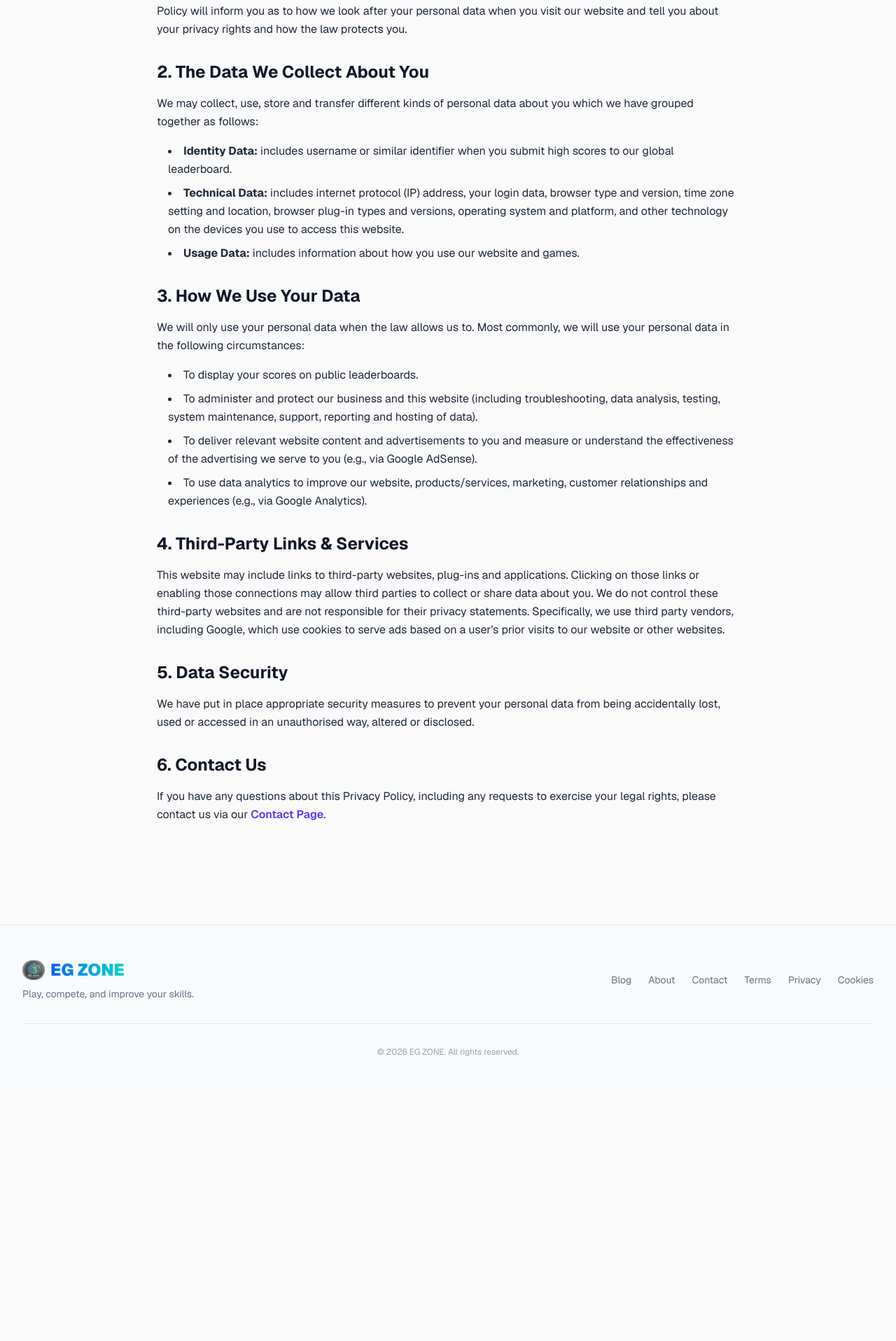
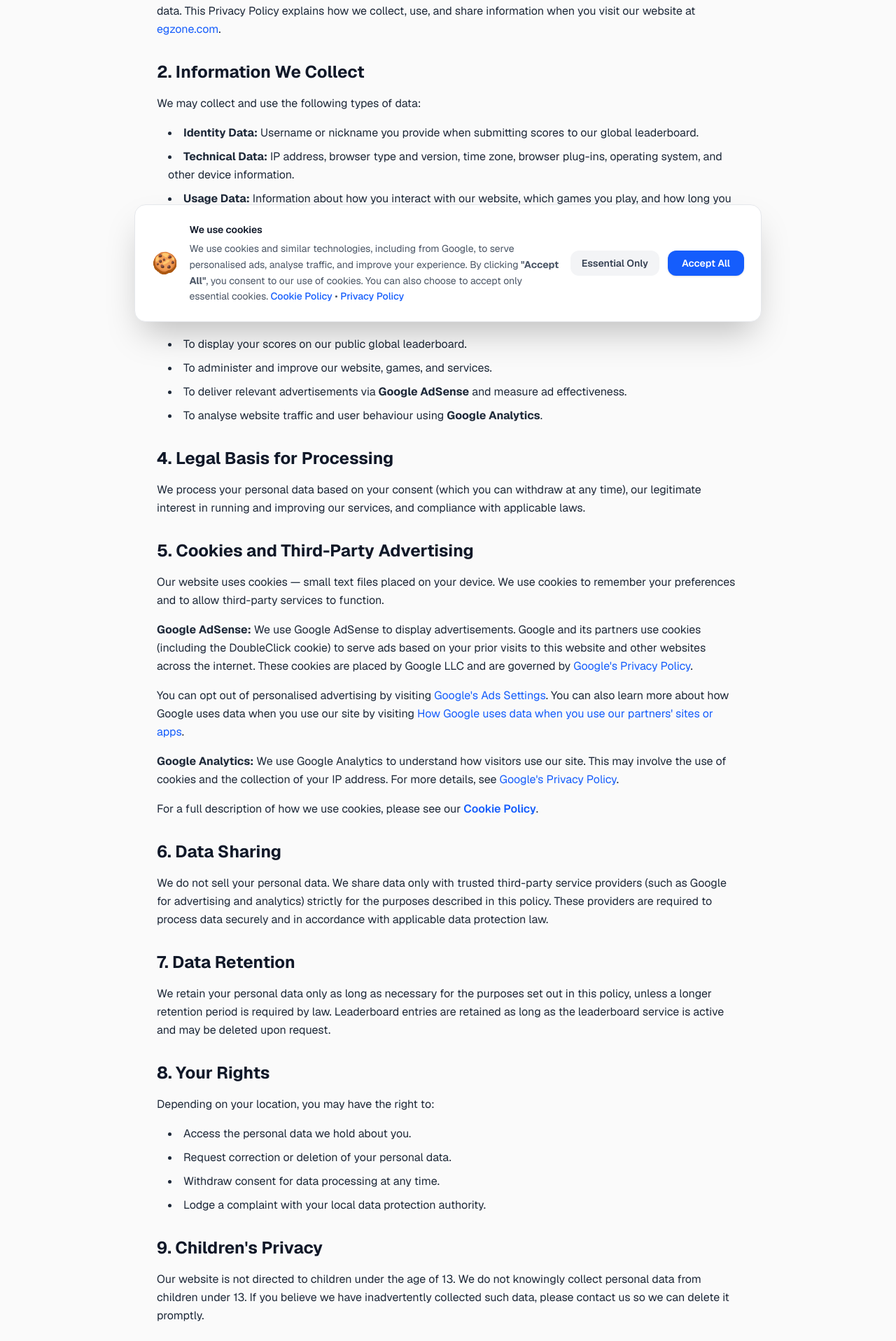
Before and after one commit to eldhosegeorge2004/EG-Zone, a Next.js app: page /privacy in a window 1280 px wide. Shown: the part 324-2240 px from the top of the page at 70% size. Before the commit the page ends 1883 px from the top, so only its background shows below. Built offline with nearby package versions, Linux system fonts and the light colour scheme.

Commit message:
feat: Add cookie consent banner and strengthen Privacy Policy for AdSense compliance

```diff
--- a/src/app/layout.tsx
+++ b/src/app/layout.tsx
@@ -4,6 +4,7 @@
 import "./globals.css";
 import Navbar from "@/components/Navbar";
 import Footer from "@/components/Footer";
+import CookieConsent from "@/components/CookieConsent";
 import Script from "next/script";
 
 const geistSans = Geist({
@@ -59,6 +60,7 @@
           {children}
         </main>
         <Footer />
+        <CookieConsent />
       </body>
     </html>
   );
--- a/src/app/privacy/page.tsx
+++ b/src/app/privacy/page.tsx
@@ -1,63 +1,128 @@
 import Link from "next/link";
+import { Metadata } from "next";
+
+export const metadata: Metadata = {
+  title: "Privacy Policy | EG ZONE",
+  description: "Read the Privacy Policy for EG ZONE. Learn how we collect, use, and protect your data, and how third-party services like Google AdSense use cookies on our site.",
+};
 
 export default function PrivacyPolicy() {
   return (
     <div className="max-w-4xl mx-auto px-4 sm:px-6 lg:px-8 py-16 text-gray-800">
       <div className="mb-12">
         <h1 className="text-4xl font-black tracking-tight text-gray-900 mb-4">Privacy Policy</h1>
-        <p className="text-sm text-gray-500 font-medium uppercase tracking-wider">Last updated: June 27, 2026</p>
+        <p className="text-sm text-gray-500 font-medium uppercase tracking-wider">Last updated: October 21, 2026</p>
       </div>
 
       <div className="space-y-8 leading-relaxed">
         <section>
           <h2 className="text-2xl font-bold text-gray-900 mb-4">1. Introduction</h2>
           <p>
-            Welcome to EG ZONE. We respect your privacy and are committed to protecting your personal data.
-            This Privacy Policy will inform you as to how we look after your personal data when you visit our website
-            and tell you about your privacy rights and how the law protects you.
+            Welcome to <strong>EG ZONE</strong> (&quot;we&quot;, &quot;us&quot;, or &quot;our&quot;). We respect your privacy and are committed to protecting your personal data.
+            This Privacy Policy explains how we collect, use, and share information when you visit our website at{' '}
+            <a href="https://egzone.com" className="text-blue-600 hover:underline">egzone.com</a>.
           </p>
         </section>
 
         <section>
-          <h2 className="text-2xl font-bold text-gray-900 mb-4">2. The Data We Collect About You</h2>
-          <p>We may collect, use, store and transfer different kinds of personal data about you which we have grouped together as follows:</p>
+          <h2 className="text-2xl font-bold text-gray-900 mb-4">2. Information We Collect</h2>
+          <p>We may collect and use the following types of data:</p>
           <ul className="list-disc list-inside mt-4 space-y-2 ml-4">
-            <li><strong>Identity Data:</strong> includes username or similar identifier when you submit high scores to our global leaderboard.</li>
-            <li><strong>Technical Data:</strong> includes internet protocol (IP) address, your login data, browser type and version, time zone setting and location, browser plug-in types and versions, operating system and platform, and other technology on the devices you use to access this website.</li>
-            <li><strong>Usage Data:</strong> includes information about how you use our website and games.</li>
+            <li><strong>Identity Data:</strong> Username or nickname you provide when submitting scores to our global leaderboard.</li>
+            <li><strong>Technical Data:</strong> IP address, browser type and version, time zone, browser plug-ins, operating system, and other device information.</li>
+            <li><strong>Usage Data:</strong> Information about how you interact with our website, which games you play, and how long you spend on each page.</li>
+            <li><strong>Cookie Data:</strong> Data collected through cookies placed by us and third-party partners (see Section 5 below).</li>
           </ul>
         </section>
 
         <section>
           <h2 className="text-2xl font-bold text-gray-900 mb-4">3. How We Use Your Data</h2>
-          <p>We will only use your personal data when the law allows us to. Most commonly, we will use your personal data in the following circumstances:</p>
+          <p>We use your personal data only when the law allows. Common uses include:</p>
           <ul className="list-disc list-inside mt-4 space-y-2 ml-4">
-            <li>To display your scores on public leaderboards.</li>
-            <li>To administer and protect our business and this website (including troubleshooting, data analysis, testing, system maintenance, support, reporting and hosting of data).</li>
-            <li>To deliver relevant website content and advertisements to you and measure or understand the effectiveness of the advertising we serve to you (e.g., via Google AdSense).</li>
-            <li>To use data analytics to improve our website, products/services, marketing, customer relationships and experiences (e.g., via Google Analytics).</li>
+            <li>To display your scores on our public global leaderboard.</li>
+            <li>To administer and improve our website, games, and services.</li>
+            <li>To deliver relevant advertisements via <strong>Google AdSense</strong> and measure ad effectiveness.</li>
+            <li>To analyse website traffic and user behaviour using <strong>Google Analytics</strong>.</li>
           </ul>
         </section>
 
         <section>
-          <h2 className="text-2xl font-bold text-gray-900 mb-4">4. Third-Party Links & Services</h2>
+          <h2 className="text-2xl font-bold text-gray-900 mb-4">4. Legal Basis for Processing</h2>
           <p>
-            This website may include links to third-party websites, plug-ins and applications. Clicking on those links or enabling those connections may allow third parties to collect or share data about you. We do not control these third-party websites and are not responsible for their privacy statements.
-            Specifically, we use third party vendors, including Google, which use cookies to serve ads based on a user's prior visits to our website or other websites.
+            We process your personal data based on your consent (which you can withdraw at any time), our legitimate interest in running and improving our services, and compliance with applicable laws.
           </p>
         </section>
 
         <section>
-          <h2 className="text-2xl font-bold text-gray-900 mb-4">5. Data Security</h2>
+          <h2 className="text-2xl font-bold text-gray-900 mb-4">5. Cookies and Third-Party Advertising</h2>
           <p>
-            We have put in place appropriate security measures to prevent your personal data from being accidentally lost, used or accessed in an unauthorised way, altered or disclosed.
+            Our website uses cookies — small text files placed on your device. We use cookies to remember your preferences and to allow third-party services to function.
+          </p>
+          <p className="mt-4">
+            <strong>Google AdSense:</strong> We use Google AdSense to display advertisements. Google and its partners use cookies (including the DoubleClick cookie) to serve ads based on your prior visits to this website and other websites across the internet. These cookies are placed by Google LLC and are governed by{' '}
+            <a href="https://policies.google.com/privacy" target="_blank" rel="noopener noreferrer" className="text-blue-600 hover:underline">Google&apos;s Privacy Policy</a>.
+          </p>
+          <p className="mt-4">
+            You can opt out of personalised advertising by visiting{' '}
+            <a href="https://myadcenter.google.com/" target="_blank" rel="noopener noreferrer" className="text-blue-600 hover:underline">Google&apos;s Ads Settings</a>.
+            You can also learn more about how Google uses data when you use our site by visiting{' '}
+            <a href="https://policies.google.com/technologies/partner-sites" target="_blank" rel="noopener noreferrer" className="text-blue-600 hover:underline">How Google uses data when you use our partners&apos; sites or apps</a>.
+          </p>
+          <p className="mt-4">
+            <strong>Google Analytics:</strong> We use Google Analytics to understand how visitors use our site. This may involve the use of cookies and the collection of your IP address. For more details, see{' '}
+            <a href="https://policies.google.com/privacy" target="_blank" rel="noopener noreferrer" className="text-blue-600 hover:underline">Google&apos;s Privacy Policy</a>.
+          </p>
+          <p className="mt-4">
+            For a full description of how we use cookies, please see our{' '}
+            <Link href="/cookie" className="text-blue-600 hover:underline font-semibold">Cookie Policy</Link>.
           </p>
         </section>
 
         <section>
-          <h2 className="text-2xl font-bold text-gray-900 mb-4">6. Contact Us</h2>
+          <h2 className="text-2xl font-bold text-gray-900 mb-4">6. Data Sharing</h2>
           <p>
-            If you have any questions about this Privacy Policy, including any requests to exercise your legal rights, please contact us via our <Link href="/contact" className="text-indigo-600 hover:underline font-semibold">Contact Page</Link>.
+            We do not sell your personal data. We share data only with trusted third-party service providers (such as Google for advertising and analytics) strictly for the purposes described in this policy. These providers are required to process data securely and in accordance with applicable data protection law.
+          </p>
+        </section>
+
+        <section>
+          <h2 className="text-2xl font-bold text-gray-900 mb-4">7. Data Retention</h2>
+          <p>
+            We retain your personal data only as long as necessary for the purposes set out in this policy, unless a longer retention period is required by law.
+            Leaderboard entries are retained as long as the leaderboard service is active and may be deleted upon request.
+          </p>
+        </section>
+
+        <section>
+          <h2 className="text-2xl font-bold text-gray-900 mb-4">8. Your Rights</h2>
+          <p>Depending on your location, you may have the right to:</p>
+          <ul className="list-disc list-inside mt-4 space-y-2 ml-4">
+            <li>Access the personal data we hold about you.</li>
+            <li>Request correction or deletion of your personal data.</li>
+            <li>Withdraw consent for data processing at any time.</li>
+            <li>Lodge a complaint with your local data protection authority.</li>
+          </ul>
+        </section>
+
+        <section>
+          <h2 className="text-2xl font-bold text-gray-900 mb-4">9. Children&apos;s Privacy</h2>
+          <p>
+            Our website is not directed to children under the age of 13. We do not knowingly collect personal data from children under 13. If you believe we have inadvertently collected such data, please contact us so we can delete it promptly.
+          </p>
+        </section>
+
+        <section>
+          <h2 className="text-2xl font-bold text-gray-900 mb-4">10. Changes to This Policy</h2>
+          <p>
+            We may update this Privacy Policy from time to time. We will notify you of any significant changes by posting the new policy on this page with an updated date.
+          </p>
+        </section>
+
+        <section>
+          <h2 className="text-2xl font-bold text-gray-900 mb-4">11. Contact Us</h2>
+          <p>
+            If you have any questions about this Privacy Policy or wish to exercise any of your rights, please contact us via our{' '}
+            <Link href="/contact" className="text-blue-600 hover:underline font-semibold">Contact Page</Link>.
           </p>
         </section>
       </div>
--- /dev/null
+++ b/src/components/CookieConsent.tsx
@@ -0,0 +1,70 @@
+'use client';
+
+import { useState, useEffect } from 'react';
+import Link from 'next/link';
+
+export default function CookieConsent() {
+  const [visible, setVisible] = useState(false);
+
+  useEffect(() => {
+    const consent = localStorage.getItem('cookie_consent');
+    if (!consent) {
+      // Small delay so it doesn't flash immediately on load
+      const timer = setTimeout(() => setVisible(true), 1000);
+      return () => clearTimeout(timer);
+    }
+  }, []);
+
+  const acceptAll = () => {
+    localStorage.setItem('cookie_consent', 'accepted');
+    setVisible(false);
+  };
+
+  const rejectNonEssential = () => {
+    localStorage.setItem('cookie_consent', 'essential_only');
+    setVisible(false);
+  };
+
+  if (!visible) return null;
+
+  return (
+    <div className="fixed bottom-0 left-0 right-0 z-[9999] p-4">
+      <div className="max-w-4xl mx-auto bg-white border border-gray-200 rounded-2xl shadow-2xl p-6 flex flex-col sm:flex-row items-start sm:items-center gap-4">
+        {/* Icon */}
+        <div className="text-3xl flex-shrink-0">🍪</div>
+
+        {/* Text */}
+        <div className="flex-1 text-sm text-gray-600 leading-relaxed">
+          <p className="font-semibold text-gray-900 mb-1">We use cookies</p>
+          <p>
+            We use cookies and similar technologies, including from Google, to serve personalised ads, analyse traffic, and improve your experience. By clicking{' '}
+            <strong>"Accept All"</strong>, you consent to our use of cookies. You can also choose to accept only essential cookies.{' '}
+            <Link href="/cookie" className="text-blue-600 hover:underline font-medium">
+              Cookie Policy
+            </Link>{' '}
+            &bull;{' '}
+            <Link href="/privacy" className="text-blue-600 hover:underline font-medium">
+              Privacy Policy
+            </Link>
+          </p>
+        </div>
+
+        {/* Buttons */}
+        <div className="flex gap-3 flex-shrink-0">
+          <button
+            onClick={rejectNonEssential}
+            className="px-4 py-2 text-sm font-semibold text-gray-700 bg-gray-100 hover:bg-gray-200 rounded-xl transition-colors"
+          >
+            Essential Only
+          </button>
+          <button
+            onClick={acceptAll}
+            className="px-5 py-2 text-sm font-semibold text-white bg-blue-600 hover:bg-blue-700 rounded-xl transition-colors shadow-sm"
+          >
+            Accept All
+          </button>
+        </div>
+      </div>
+    </div>
+  );
+}
```
